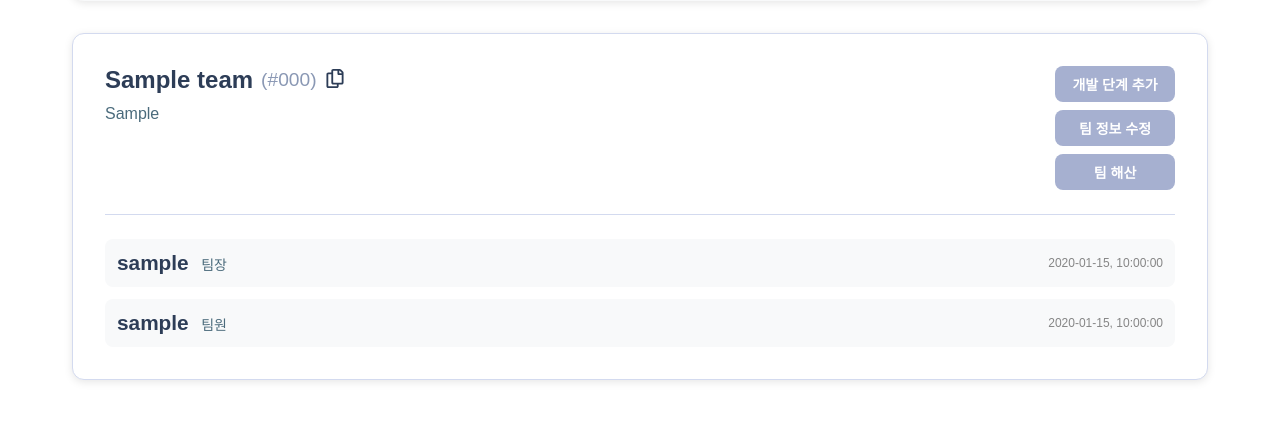
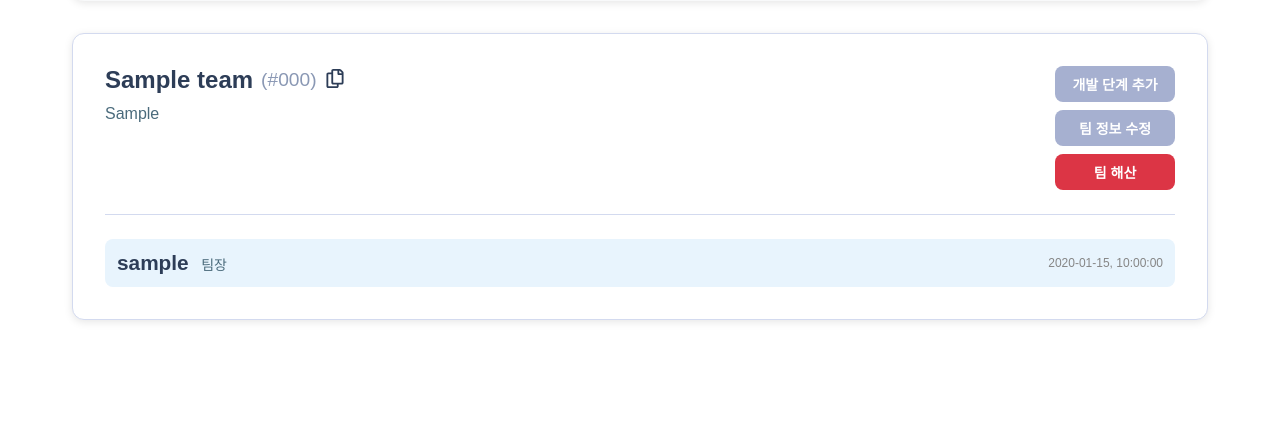
Before and after one commit to TlesMes/TeamMoa-Refactor, a Django app: page /teams/team_main_page/1/ in a window 1280 px wide. Shown: the part 293-714 px from the top of the page. Run offline with Django 4.2, Linux system fonts and the light colour scheme; a user stored in the database is signed in; tables that the repository leaves empty hold one stand-in row (values such as "Sample post"); some libraries are stand-ins or nearby versions; some web fonts are replaced.

Commit message:
팀 해산 버튼 강조, 팀장 표시 강조

```diff
--- a/static/css/themes/light.css
+++ b/static/css/themes/light.css
@@ -170,6 +170,10 @@ body {
   padding: 0.75rem;
   background-color: var(--bg-secondary);
   border-radius: 8px;
+}
+
+.member-item.leader {
+  background-color: #e8f4fd;
 }
 
 .member-name {
@@ -480,6 +484,15 @@ body {
 }
 
 .delete-btn:hover {
+  background: #c82333;
+}
+
+.editdiv .delete-btn {
+  background: #dc3545;
+  color: white;
+}
+
+.editdiv .delete-btn:hover {
   background: #c82333;
 }
 
--- a/teams/templates/teams/team_main_page.html
+++ b/teams/templates/teams/team_main_page.html
@@ -1,5 +1,4 @@
 {% extends 'base_app.html' %} {% load static %} {% block contents %}
-{% comment %} Light theme styles loaded in base_app.html {% endcomment %}
 <section class="mainsection">
   {% if request.user.is_authenticated %}
   <div class="datediv">
@@ -68,7 +67,7 @@
           <button class="plusbtn2">팀 정보 수정</button>
         </a>
         <a href="{% url 'teams:team_disband' team.id %}">
-          <button>팀 해산</button>
+          <button class="delete-btn">팀 해산</button>
         </a>
         {% endif %}
       </div>
@@ -76,7 +75,7 @@
 
     <div class="team-members">
       <div class="member-list">
-        <div class="member-item">
+        <div class="member-item leader">
           <div>
             <span class="member-name">{{ team.host.nickname }}</span>
             <span class="member-role">팀장</span>
@@ -84,6 +83,7 @@
           <span class="member-login">{{ team.host.last_login|date:'Y-m-d, H:i:s' }}</span>
         </div>
         {% for member in members %}
+        {% if member.User != team.host %}
         <div class="member-item">
           <div>
             <span class="member-name">{{member.User.nickname}}</span>
@@ -91,6 +91,7 @@
           </div>
           <span class="member-login">{{member.User.last_login|date:'Y-m-d, H:i:s'}}</span>
         </div>
+        {% endif %}
         {% endfor %}
       </div>
     </div>
```
